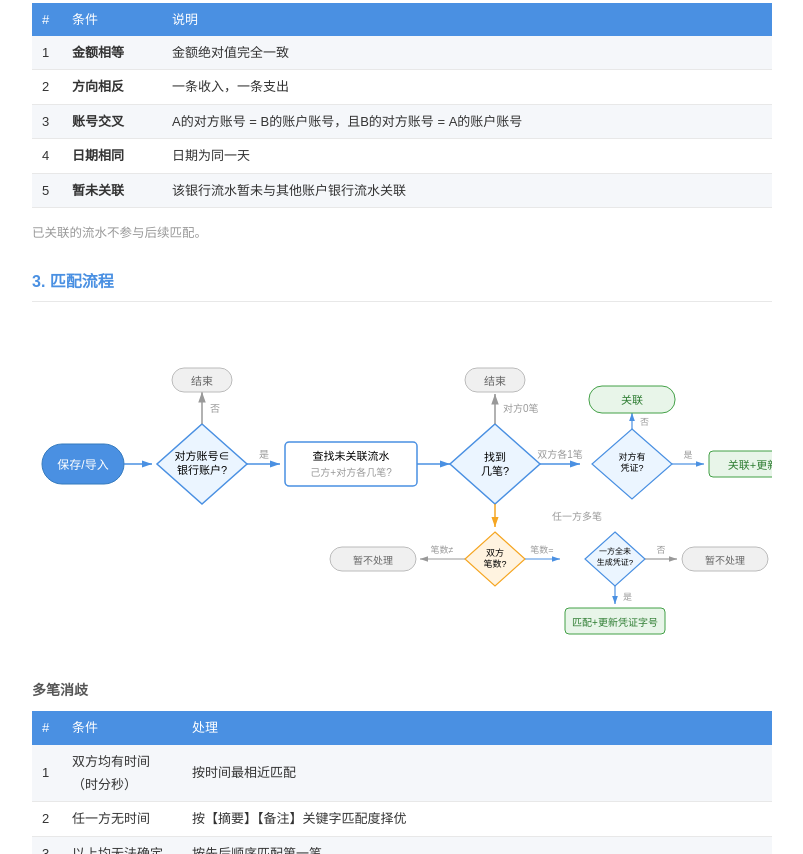
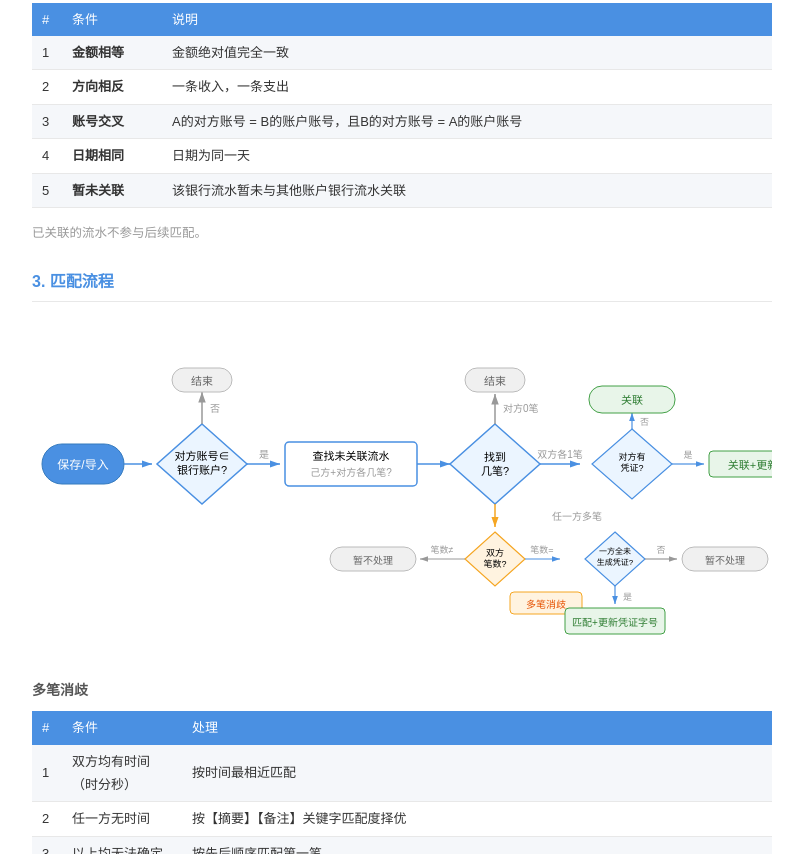
Before and after one commit to zanzhou2023-ctrl/abc, a plain HTML site: page index.html in a window 1280 px wide. Shown: the part 348-1202 px from the top of the page, without its empty margins (238-1041 px from the left). Drawn offline with Linux system fonts and the light colour scheme.

Commit message:
更新银行流水关联匹配需求文档

```diff
--- a/index.html
+++ b/index.html
@@ -136,9 +136,11 @@ tr:nth-child(even){background:var(--gray)}
 <text x="583" y="240" text-anchor="middle" font-size="8">一方全未</text>
 <text x="583" y="251" text-anchor="middle" font-size="8">生成凭证?</text>
 
-<!-- D5→下: 是→匹配+更新凭证字号 -->
+<!-- D5→下: 是→多笔消歧→匹配+更新凭证字号 -->
 <line x1="583" y1="272" x2="583" y2="290" stroke="#4A90E2" stroke-width="1.2" marker-end="url(#ah)"/>
 <text x="591" y="286" fill="#999" font-size="9">是</text>
+<rect x="478" y="278" width="72" height="22" rx="4" fill="#FFF3E0" stroke="#F5A623"/>
+<text x="514" y="294" text-anchor="middle" fill="#E65100" font-weight="500" font-size="10">多笔消歧</text>
 <rect x="533" y="294" width="100" height="26" rx="4" fill="#E8F5E9" stroke="#43A047"/>
 <text x="583" y="312" text-anchor="middle" fill="#2E7D32" font-weight="500" font-size="10">匹配+更新凭证字号</text>
 
```
